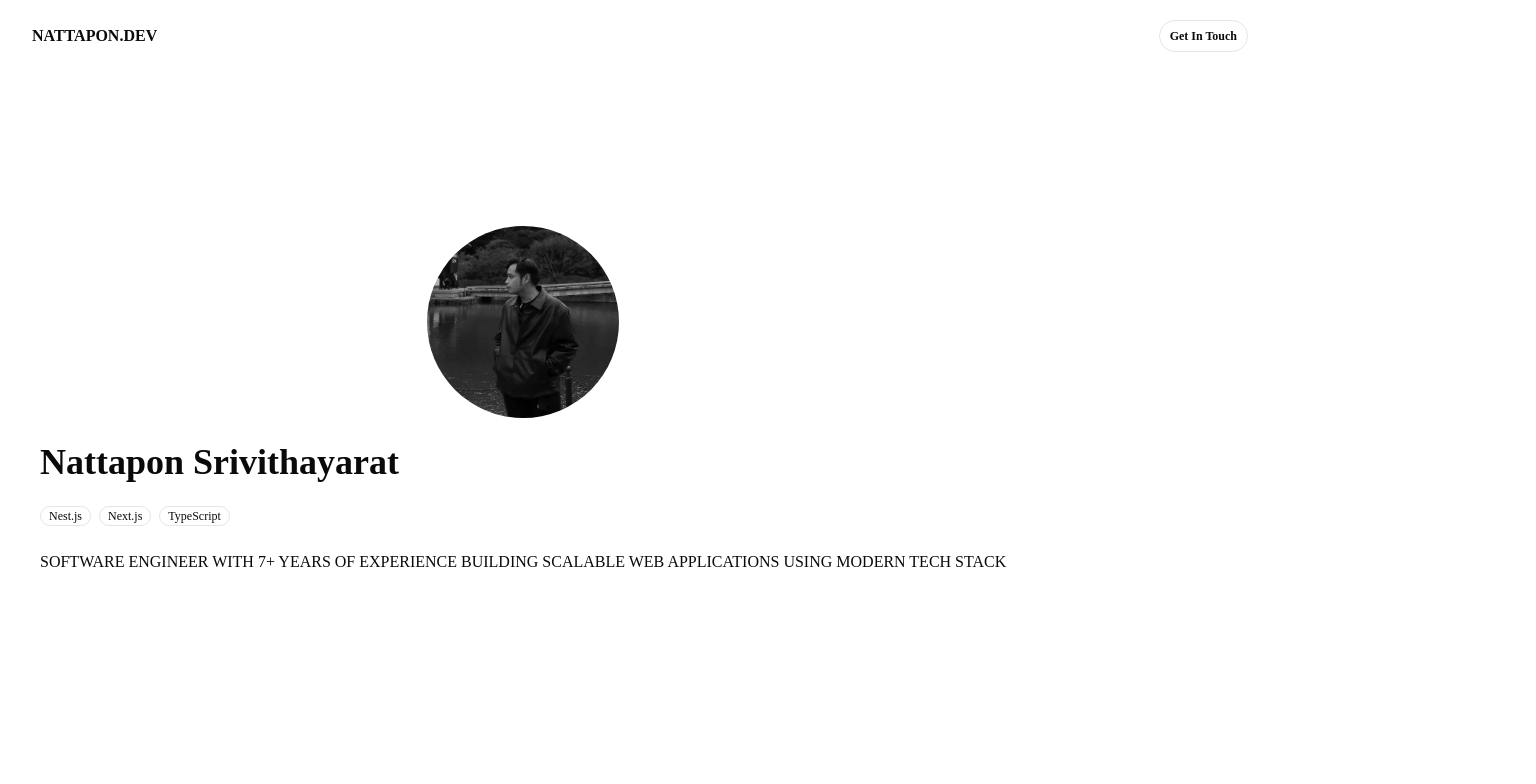
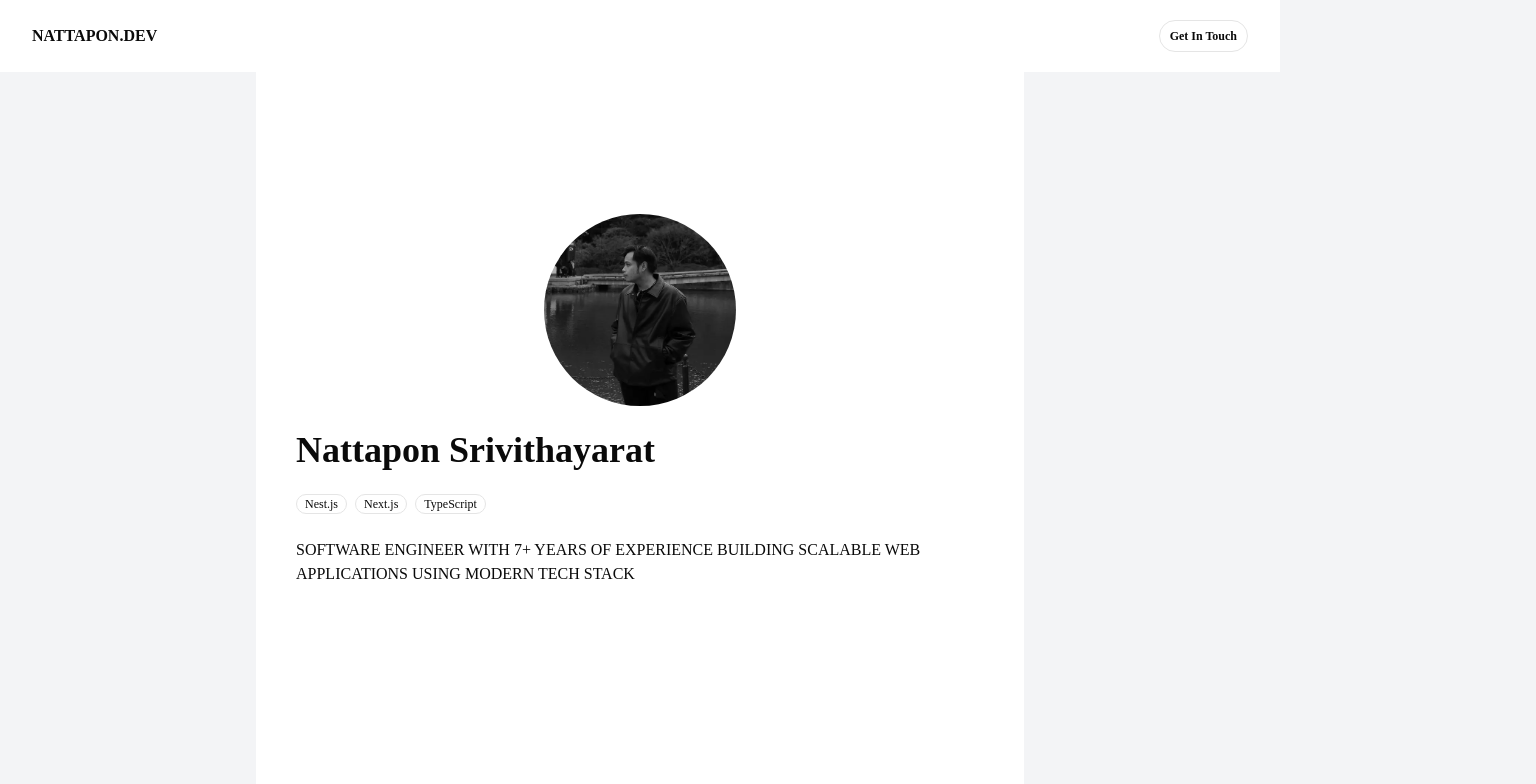
Before and after one commit to monoongs/portfoliov3, a Next.js app: page / in a window 1280 px wide. Shown: the top 784 px of the page, 1536 px wide, since content can reach past the window. Built offline with nearby package versions, Linux system fonts and the light colour scheme.

Commit message:
feat: adjust layout

```diff
--- a/app/layout.tsx
+++ b/app/layout.tsx
@@ -29,9 +29,15 @@ export default function RootLayout({
       lang='en'
       className={`${geistSans.variable} ${geistMono.variable} h-full antialiased`}
     >
-      <body className='min-h-full flex flex-col px-10'>
-        <Navbar />
-        {children}
+      <body className='min-h-full flex flex-col bg-gray-100'>
+        <div className='max-w-3xl mx-auto'>
+          <div className='bg-white'>
+            <div className='px-10'>
+              <Navbar />
+              {children}
+            </div>
+          </div>
+        </div>
       </body>
     </html>
   );
```
